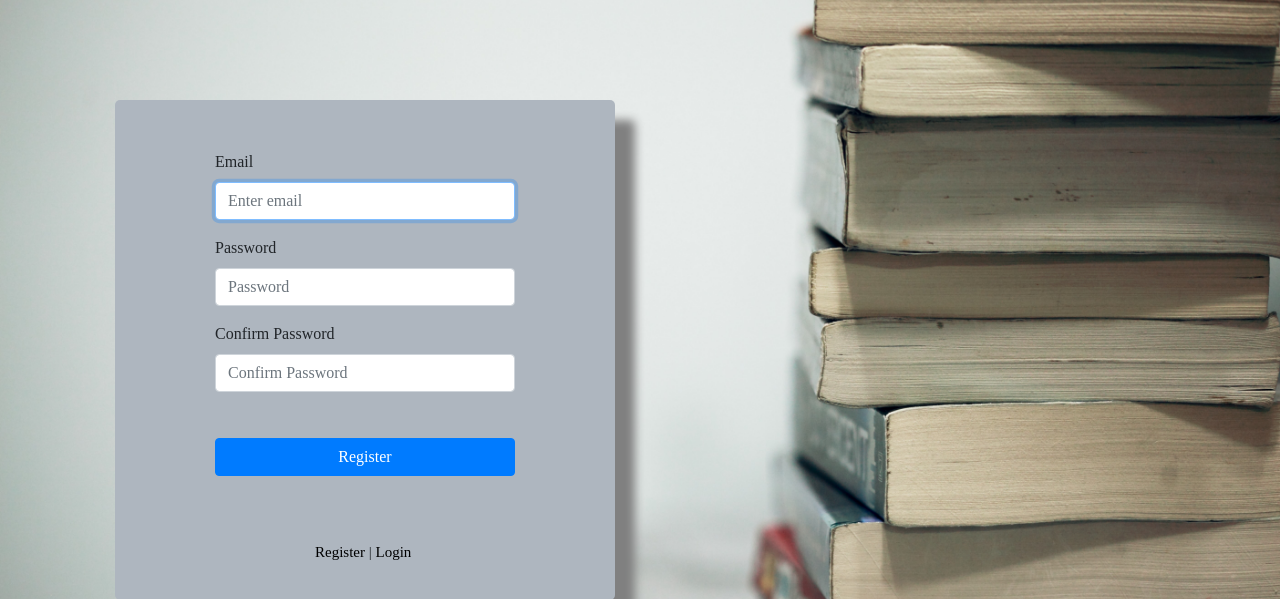
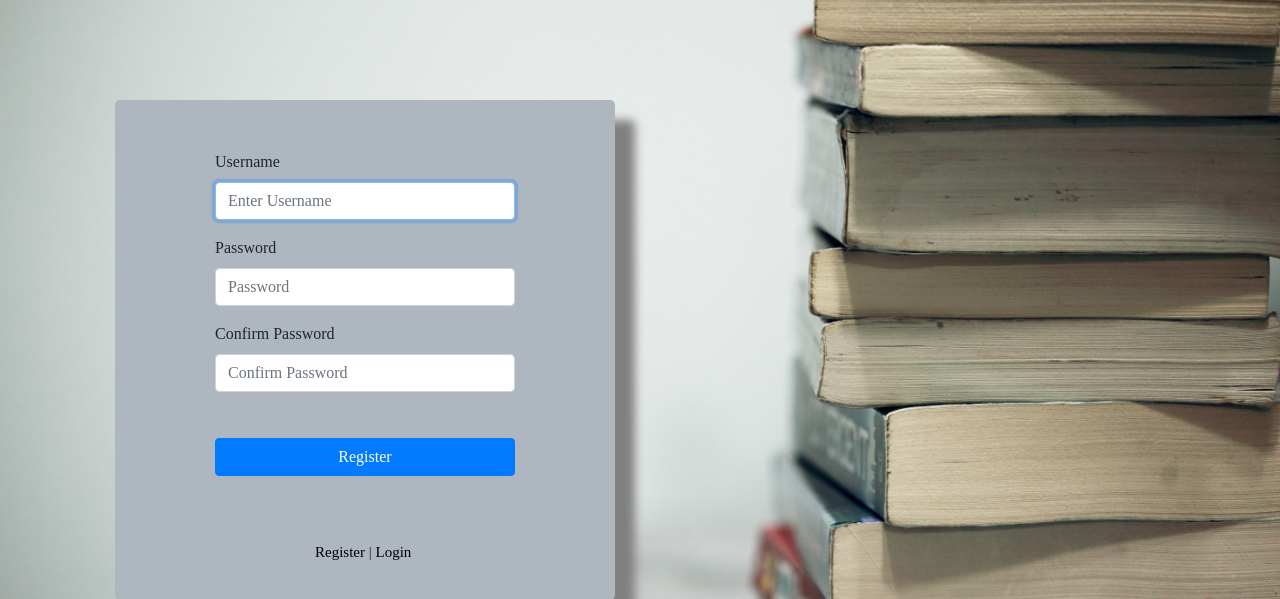
Before and after one commit to sundaramgupta/book-review, a Flask app: page / in a window 1280 px wide. Shown: the top 599 px of the page. Run offline with Flask 2, Linux system fonts and the light colour scheme; some libraries are stand-ins or nearby versions.

Commit message:
changed email to username

```diff
--- a/templates/login.html
+++ b/templates/login.html
@@ -5,8 +5,8 @@
         <div class="form">
             <form action = "{{ url_for('login')}}", method="post">
               <div class="form-group">
-                <label for="exampleInputEmail1">Email</label>
-                <input name= "login-username"type="text" class="form-control" aria-describedby="emailHelp" placeholder="Enter Email" autofocus>
+                <label for="exampleInputEmail1">Username</label>
+                <input name= "login-username"type="text" class="form-control" aria-describedby="emailHelp" placeholder="Enter Username" autofocus>
               </div>
               <div class="form-group">
                 <label for="exampleInputPassword1">Password</label>
--- a/templates/registration.html
+++ b/templates/registration.html
@@ -5,8 +5,8 @@
         <div class="form">
             <form action = "{{ url_for('registration')}}", method="post">
               <div class="form-group">
-                <label for="exampleInputEmail1">Email</label>
-                <input name= "username"type="text" class="form-control" aria-describedby="emailHelp" placeholder="Enter email" autofocus>
+                <label for="exampleInputEmail1">Username</label>
+                <input name= "username"type="text" class="form-control" aria-describedby="emailHelp" placeholder="Enter Username" autofocus>
               </div>
               <div class="form-group">
                 <label for="exampleInputPassword1">Password</label>
```
